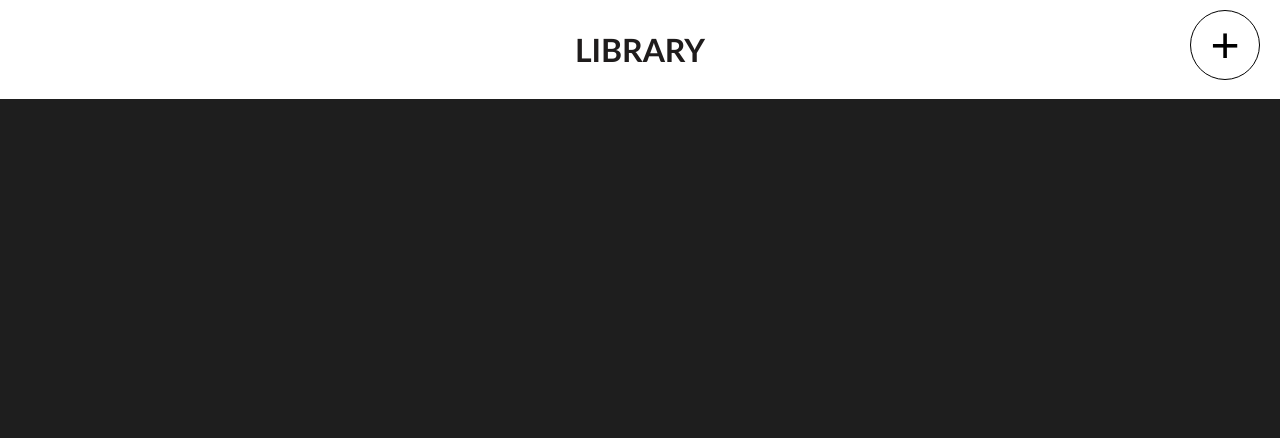
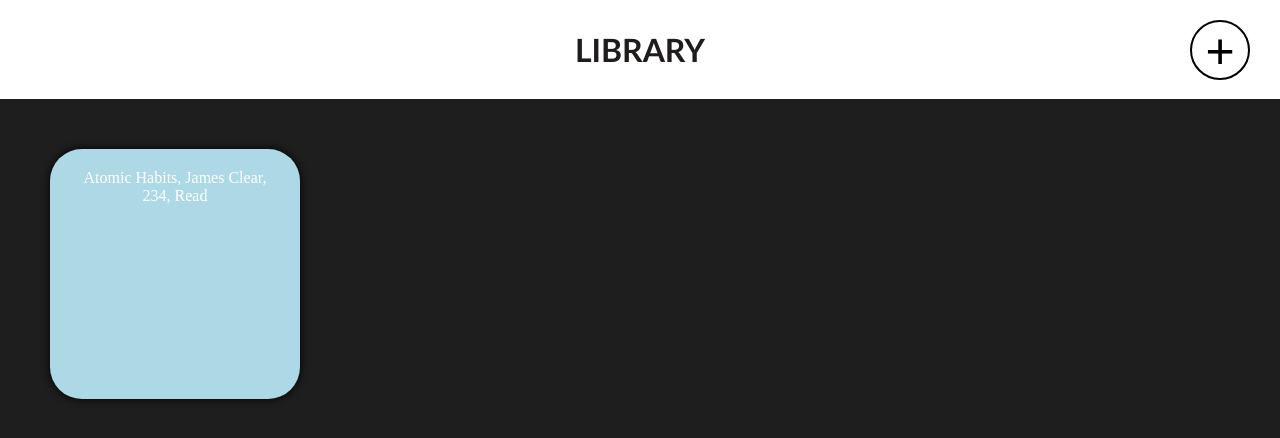
Before and after one commit to Kalmesh-ms/library, a plain HTML site: page index.html in a window 1280 px wide. Drawn offline with Linux system fonts and the light colour scheme.

Commit message:
display & add book to library & styleAddBtn

```diff
--- a/script.js
+++ b/script.js
@@ -1,20 +1,32 @@
 const myLibrary = [];
 
-const div = document.createElement('div')
+const bookDiv = document.createElement('div')
+const bookContainer = document.querySelector('.grid-container')
 
-function Book(title, author, pages, read ){
+function Book(title, author, pages, read  ){
     this.title = title,
     this.author = author,
     this.pages = pages,
-    this.isRead = false
+    this.read = read
 }
 
 function addBookToLibrary(bookName){
     myLibrary.push(bookName)
 }
 
+function displayBook(books){
+    bookDiv.textContent = `${books.title},
+    ${books.author}, ${books.pages},  ${books.read}`
+    bookDiv.classList.add('book')
+    bookContainer.appendChild(bookDiv)
+}
 
 
-harryPotter = new Book ('Harry Potter', 'J K Rowling', 230 , 'read')
+
+harryPotter = new Book ('Harry Potter', 'J K Rowling', 230 , 'Read')
+atomicHabits = new Book ('Atomic Habits',  'James Clear', 234 , "Read")
 
 addBookToLibrary(harryPotter)
+displayBook(harryPotter)
+addBookToLibrary(atomicHabits)
+displayBook(atomicHabits)
--- a/style.css
+++ b/style.css
@@ -22,14 +22,15 @@ div.header h1{
 .grid-container{
     overflow-y:auto ;
     display: grid;
-    grid-template-columns: repeat(auto-fit , minmax(25% , 1fr));
-    grid-template-rows : repeat(auto-fit , minmax(fit-content, 1fr));
+    grid-template-columns: repeat(auto-fit , minmax(100px , 250px));
+    grid-template-rows : repeat(auto-fit , minmax(100px, 250px));
     gap: 40px 80px;
     background-color: rgb(30, 30, 30);
     padding: 50px;
     box-sizing: border-box;
     height: 100%;
     text-align: center;
+    color : white;
 }
 
 div.book{
@@ -42,17 +43,17 @@ div.book{
 
 .add {
     position: absolute;
-    top: 10px;
-    right: 20px;
+    top: 20px;
+    right: 30px;
 }
 
 .add button{
     color: rgb(0, 0, 0) ;
     background-color: white;
     padding: 0;
-    border: 1px solid black;
+    border: 2px solid black;
     font-size: 50px;
     border-radius: 50%;
-    height: 70px;
-    width: 70px;
+    height: 60px;
+    width: 60px;
 }
```
